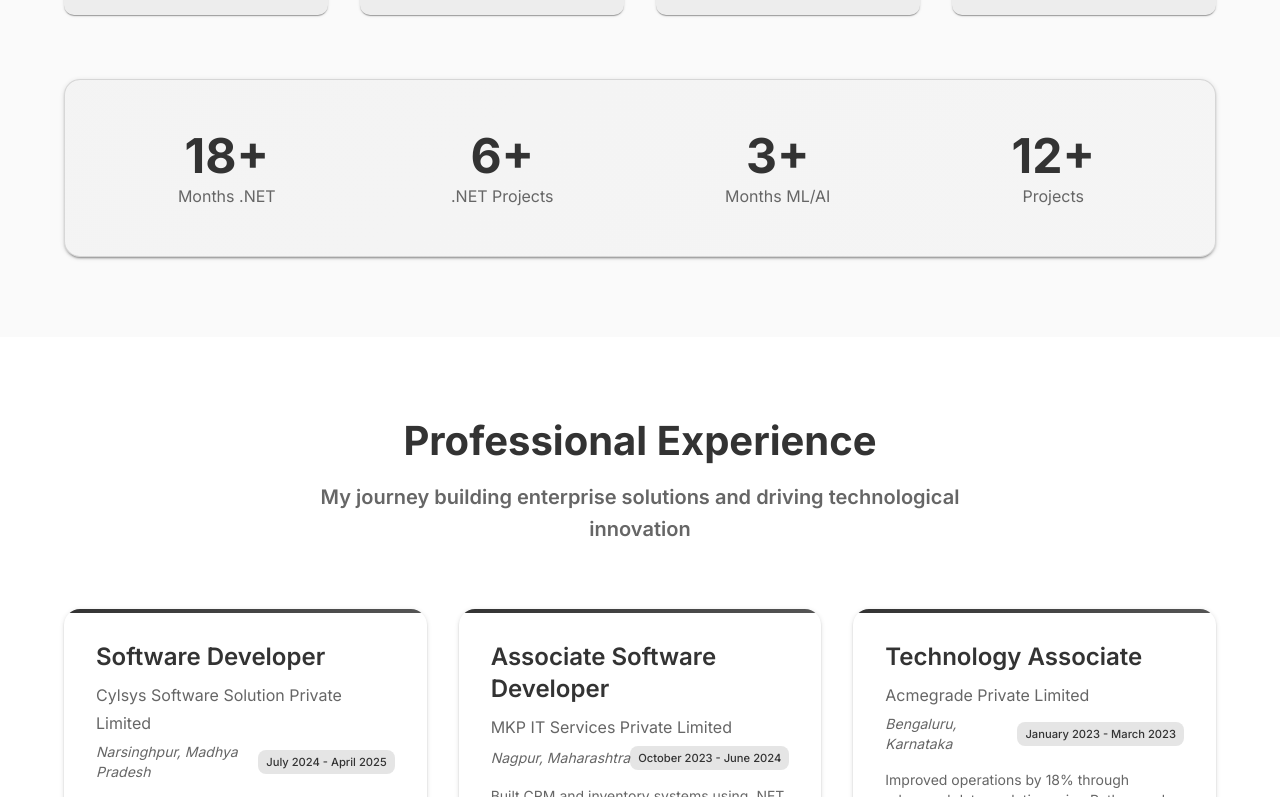
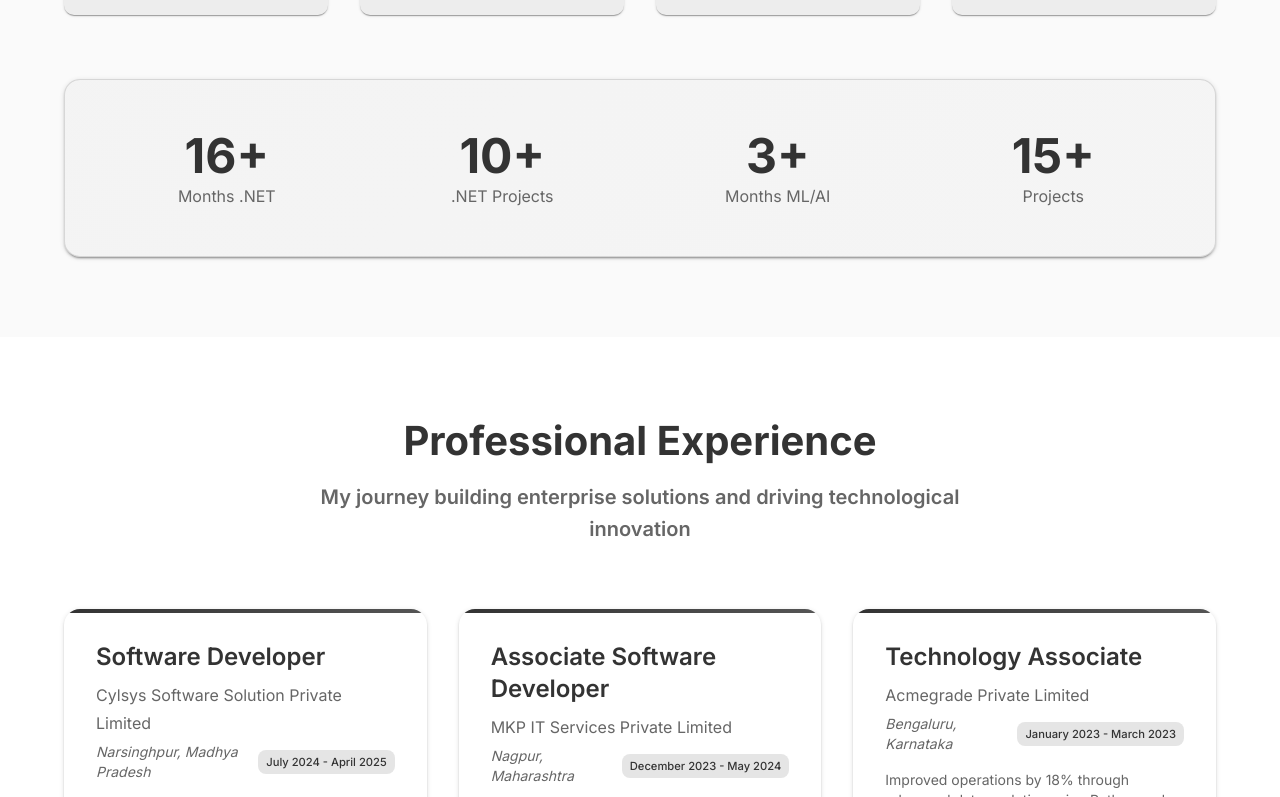
Before and after one commit to regvedpande/portfoliomadebyme, a Next.js app: page / in a window 1280 px wide. Shown: the part 1443-2240 px from the top of the page. Built offline with nearby package versions, Linux system fonts and the light colour scheme.

Commit message:
Some Work

```diff
--- a/components/experience.jsx
+++ b/components/experience.jsx
@@ -53,7 +53,7 @@ export default function Experience() {
       "title": "Associate Software Developer",
       "company": "MKP IT Services Private Limited",
       "location": "Nagpur, Maharashtra",
-      "period": "October 2023 - June 2024",
+      "period": "December 2023 - May 2024",
       "description": "Built CRM and inventory systems using .NET 6, ASP.NET MVC, Entity Framework Core, and SQL Server. Designed secure, modular backend components with Razor Pages and JWT authentication, supporting real-time updates, validations, and reporting in Agile delivery cycles.",
       "skills": [".NET 6", "ASP.NET MVC", "Entity Framework Core", "Razor Pages", "SQL Server", "JWT", "LINQ", "Agile", "CI/CD"]
     },
--- a/components/skills.jsx
+++ b/components/skills.jsx
@@ -505,7 +505,7 @@ export default function Skills() {
                   }}
                 >
                   <Typography variant="h3" color="primary" fontWeight="bold">
-                    18+
+                    16+
                   </Typography>
                   <Typography variant="body1" color="text.secondary">
                     Months .NET
@@ -526,7 +526,7 @@ export default function Skills() {
                   }}
                 >
                   <Typography variant="h3" color="primary" fontWeight="bold">
-                    6+
+                    10+
                   </Typography>
                   <Typography variant="body1" color="text.secondary">
                     .NET Projects
@@ -568,7 +568,7 @@ export default function Skills() {
                   }}
                 >
                   <Typography variant="h3" color="primary" fontWeight="bold">
-                    12+
+                    15+
                   </Typography>
                   <Typography variant="body1" color="text.secondary">
                     Projects
```
